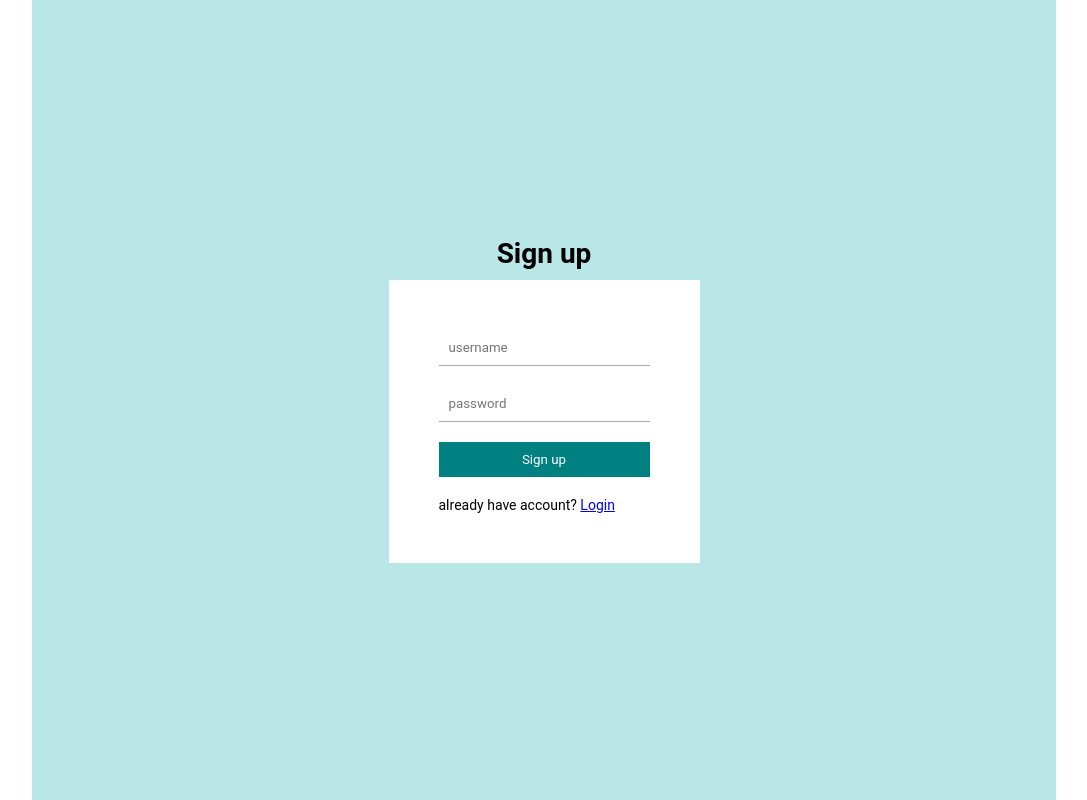
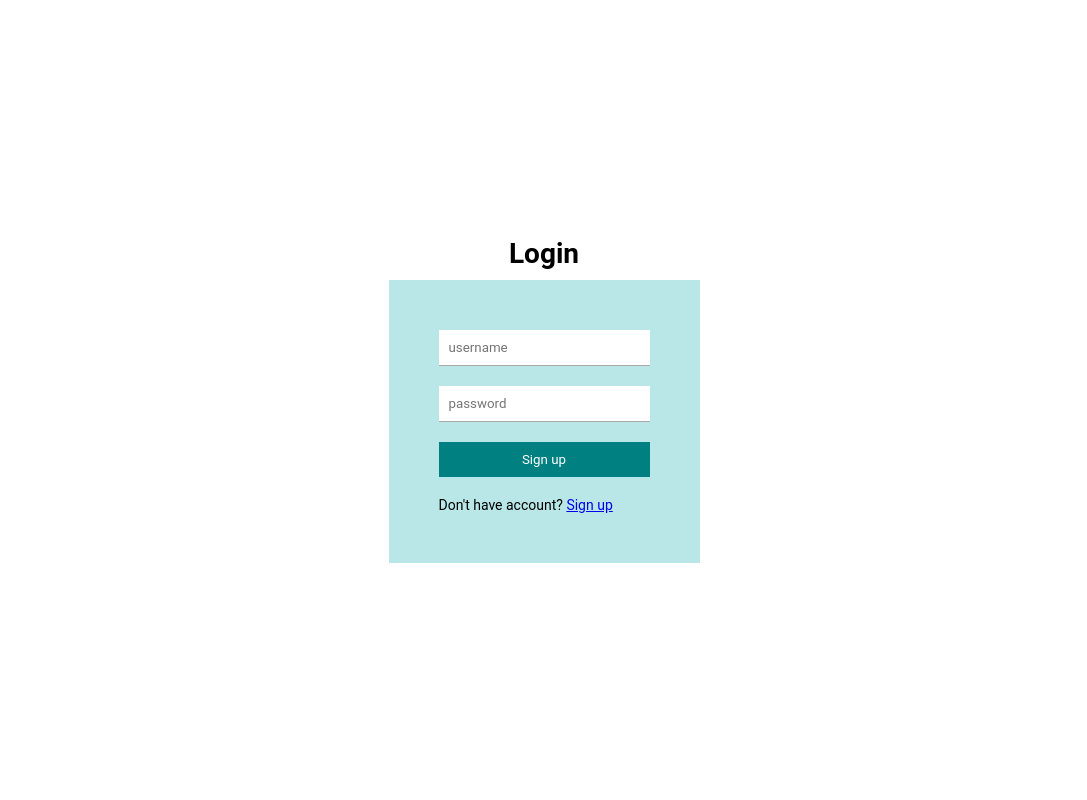
Before and after one commit to ashishpoonawalla/Blogs-client-api, a React (Create React App) app: page /login in a window 1280 px wide. Shown: the whole page, without its empty margins (96-1183 px from the left). Built offline with nearby package versions, Linux system fonts and the light colour scheme.

Commit message:
Register API + Code

```diff
--- a/src/pages/Login.jsx
+++ b/src/pages/Login.jsx
@@ -27,7 +27,7 @@
 
 	return (
 		<div className="auth">
-			<h1>Sign up</h1>
+			<h1>Login</h1>
 			<form>
         <input
           required
@@ -46,7 +46,7 @@
 				<button onClick={handleSubmit}>Sign up</button>
 				{err && <span>{err}</span>}
 				<p>
-					already have account? <Link to="/login">Login</Link>
+					Don't have account? <Link to="/register">Sign up</Link>
 				</p>
 			</form>
 		</div>
--- a/src/style.scss
+++ b/src/style.scss
@@ -3,6 +3,8 @@
 .app {
 	display: flex;
 	justify-content: center;
+
+
 
 	.container {
 		width: 1024px;
@@ -15,10 +17,11 @@
 		//LOGIN & REGISTER
 
 		.auth {
+
 			display: flex;
 			align-items: center;
 			justify-content: center;
-			background-color: $lightgreen;
+			background-color: white;
 			height: 100vh;
 			flex-direction: column;
 			font-size: 14px;
@@ -27,7 +30,7 @@
 				margin-top: 10px;
 				display: flex;
 				flex-direction: column;
-				background-color: white;
+				background-color: $lightgreen;
 				padding: 50px;
 				gap: 20px;
 			}
@@ -53,6 +56,7 @@
 				font-size: 12px;
 			}
 		}
+
 
 		//Navbar
 
```
